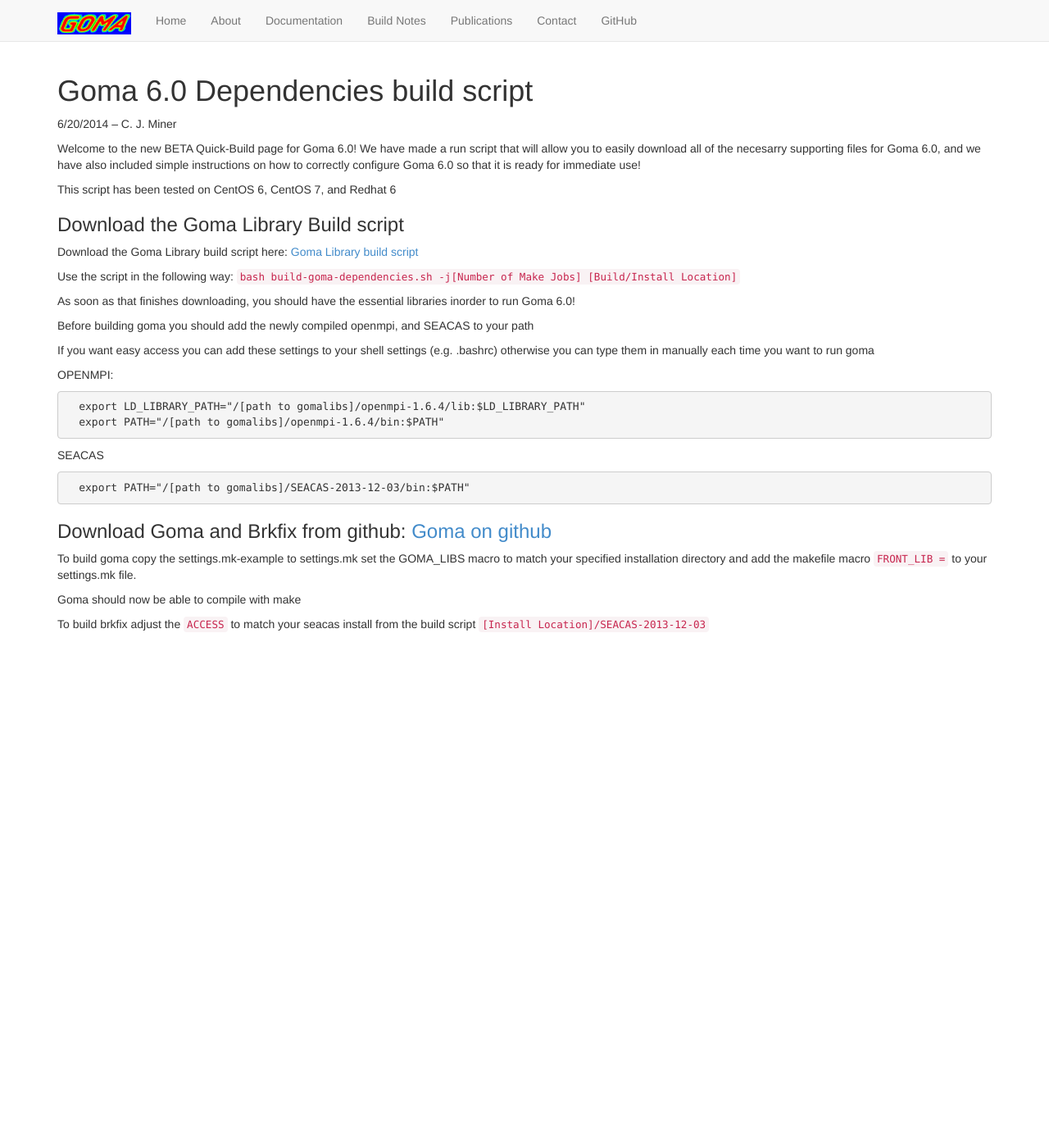
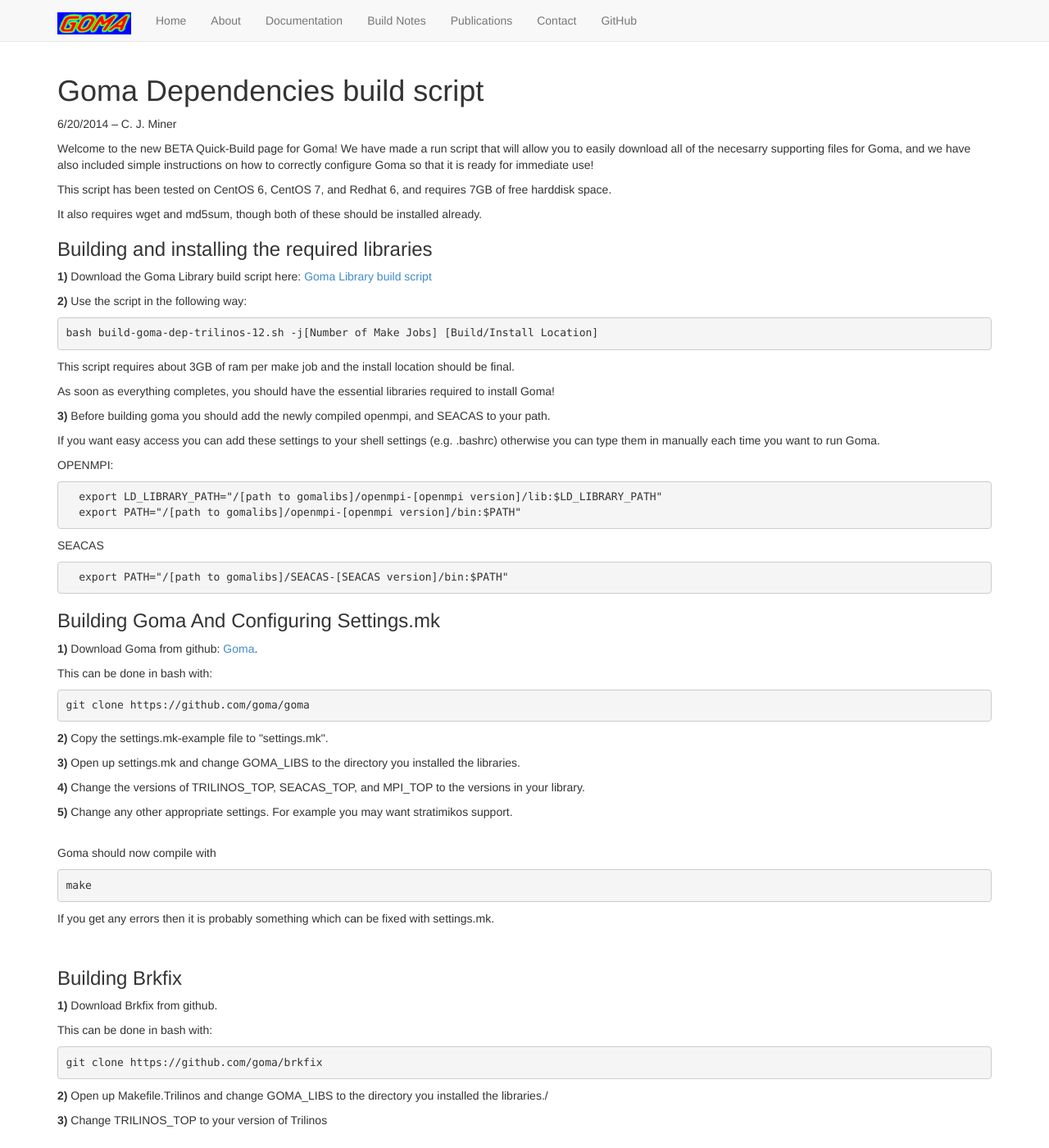
Before and after one commit to goma/goma.github.io, a Jekyll site: the page built from build-script.html, in a window 1280 px wide and 1400 px high. Shown: the whole window at 82% size. Built offline with Jekyll 4.4.1, drawn with Linux system fonts in a browser that asks for light colours; nearby versions of some CDN libraries; Markdown is read by kramdown in place of the engine named in the settings; some of the changed text lies outside the part shown.

Commit message:
Fixed the instructions for using the Goma Build Script (#1)
* Updated the build script page to better explain how to install GOMA using the build script.

* Fixed spelling of some words and added periods where they belong. Also made the version of Goma agnostic

* Changed Goma 6.1 to Goma in the first line

* Changed example on settings.mk to one which makes more sense

* Expanded on the last line to describe how to build Brkfix with Trilinos.

```diff
--- a/build-script.html
+++ b/build-script.html
@@ -3,39 +3,58 @@
 title: Goma dependencies build script
 ---
 
-<h1>Goma 6.0 Dependencies build script</h1>
+<h1>Goma Dependencies build script</h1>
 <p>6/20/2014 – C. J. Miner</p>
 
-<p>Welcome to the new BETA Quick-Build page for Goma 6.0! We have made a run script that will allow you to easily download all of the necesarry supporting files for Goma 6.0, and we have also included simple instructions on how to correctly configure Goma 6.0 so that it is ready for immediate use!</p>
+<p>Welcome to the new BETA Quick-Build page for Goma! We have made a run script that will allow you to easily download all of the necesarry supporting files for Goma, and we have also included simple instructions on how to correctly configure Goma so that it is ready for immediate use!</p>
 
-<p>This script has been tested on CentOS 6, CentOS 7, and Redhat 6</p>
+<p>This script has been tested on CentOS 6, CentOS 7, and Redhat 6, and requires 7GB of free harddisk space.</p>
+<p>It also requires wget and md5sum, though both of these should be installed already.</p>
 
-<h3>Download the Goma Library Build script</h3>
-<p>Download the Goma Library build script here: <a href="https://raw.githubusercontent.com/goma/goma/master/scripts/build-goma-dependencies.sh">Goma Library build script</a></p>
-<p>Use the script in the following way: <code>bash build-goma-dependencies.sh -j[Number of Make Jobs] [Build/Install Location]</code><p>
-<p>As soon as that finishes downloading, you should have the essential libraries inorder to run Goma 6.0!</p>
+<h3>Building and installing the required libraries</h3>
+<p><b>1)</b> Download the Goma Library build script here: <a href="https://raw.githubusercontent.com/goma/goma/master/scripts/build-goma-dep-trilinos-12.sh">Goma Library build script</a></p>
+<p><b>2)</b> Use the script in the following way: </p>
+<pre>bash build-goma-dep-trilinos-12.sh -j[Number of Make Jobs] [Build/Install Location]</pre>
+<p>This script requires about 3GB of ram per make job and the install location should be final.</p>
+<p>As soon as everything completes, you should have the essential libraries required to install Goma!</p>
+<p><b>3)</b> Before building goma you should add the newly compiled openmpi, and SEACAS to your path.</p>
 
-<p>Before building goma you should add the newly compiled openmpi, and SEACAS to your path</p>
-
-<p>If you want easy access you can add these settings to your shell settings (e.g. .bashrc) otherwise you can type them in manually each time you want to run goma</p>
-
+<p>If you want easy access you can add these settings to your shell settings (e.g. .bashrc) otherwise you can type them in manually each time you want to run Goma.</p>
 <p>OPENMPI:</p>
 
 <pre>
-  export LD_LIBRARY_PATH="/[path to gomalibs]/openmpi-1.6.4/lib:$LD_LIBRARY_PATH"
-  export PATH="/[path to gomalibs]/openmpi-1.6.4/bin:$PATH"
+  export LD_LIBRARY_PATH="/[path to gomalibs]/openmpi-[openmpi version]/lib:$LD_LIBRARY_PATH"
+  export PATH="/[path to gomalibs]/openmpi-[openmpi version]/bin:$PATH"
 </pre>
 
 <p>SEACAS</p>
 
 <pre>
-  export PATH="/[path to gomalibs]/SEACAS-2013-12-03/bin:$PATH"
+  export PATH="/[path to gomalibs]/SEACAS-[SEACAS version]/bin:$PATH"
 </pre>
 
-<h3>Download Goma and Brkfix from github: <a href="https://github.com/goma">Goma on github</a></h3>
+<h3>Building Goma And Configuring Settings.mk</h3>
+<p><b>1)</b> Download Goma from github: <a href="https://github.com/goma">Goma</a>.</p>
+<p>This can be done in bash with:</p>
+<pre>git clone https://github.com/goma/goma</pre>
+<p><b>2)</b> Copy the settings.mk-example file to "settings.mk".</p>
+<p><b>3)</b> Open up settings.mk and change GOMA_LIBS to the directory you installed the libraries.</p>
+<p><b>4)</b> Change the versions of TRILINOS_TOP, SEACAS_TOP, and MPI_TOP to the versions in your library.</p>
+<p><b>5)</b> Change any other appropriate settings. For example you may want stratimikos support.</p>
 
-<p>To build goma copy the settings.mk-example to settings.mk set the GOMA_LIBS macro to match your specified installation directory and add the makefile macro <code>FRONT_LIB =</code> to your settings.mk file.</p>
+<br>
+<p>Goma should now compile with <pre>make</pre></p>
 
-<p>Goma should now be able to compile with make</p>
+<p>If you get any errors then it is probably something which can be fixed with settings.mk.</p>
 
-<p>To build brkfix adjust the <code>ACCESS</code> to match your seacas install from the build script <code>[Install Location]/SEACAS-2013-12-03</code></p>
+<br>
+<h3>Building Brkfix</h3>
+<p><b>1)</b> Download Brkfix from github.</p>
+<p>This can be done in bash with:</p>
+<pre>git clone https://github.com/goma/brkfix</pre>
+<p><b>2)</b> Open up Makefile.Trilinos and change GOMA_LIBS to the directory you installed the libraries./</p>
+<p><b>3)</b> Change TRILINOS_TOP to your version of Trilinos</p>
+<br>
+<p>Brkfix should now compile with <pre>make -f Makefile.Trilinos</pre></p>
+<br>
+<p>You have now compiled Goma and Brkfix. If you have never used Goma before then <a href="http://goma.github.io/documentation.html">click here for documentation.</a></p>
```
